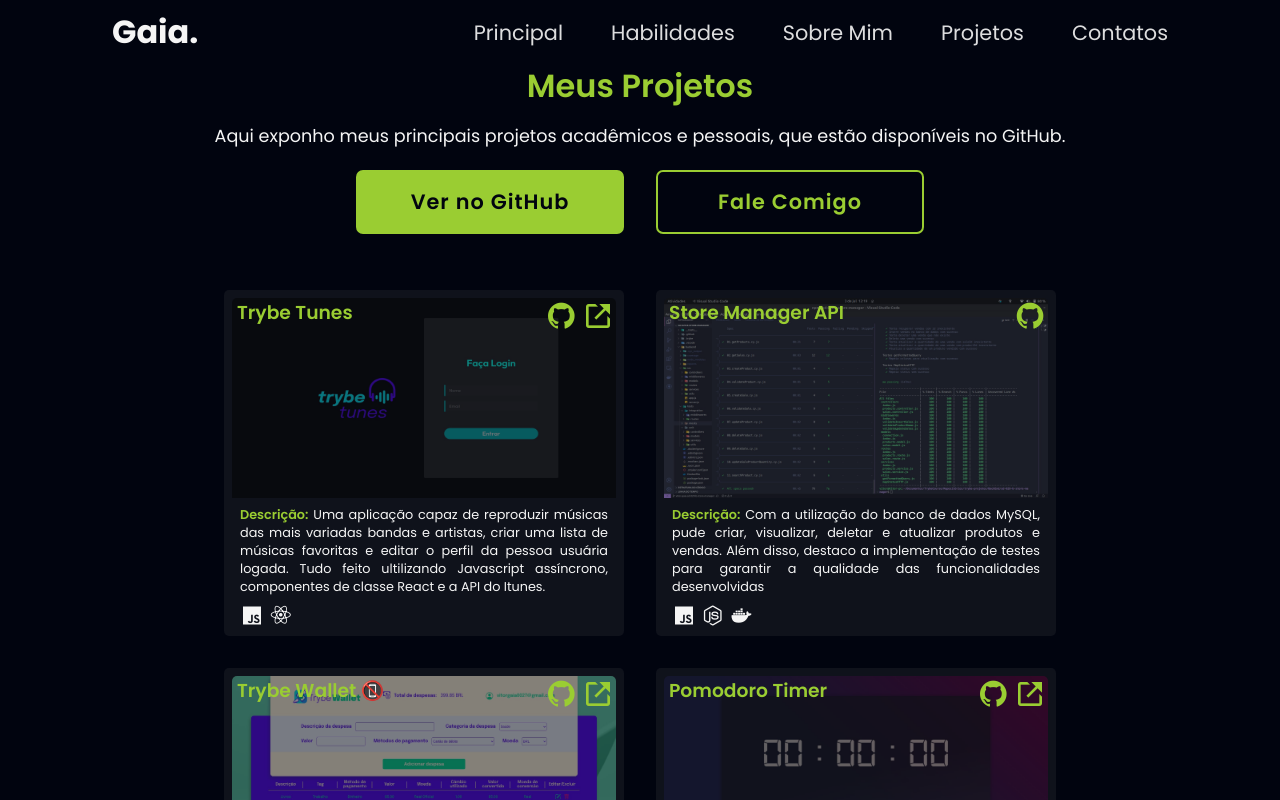
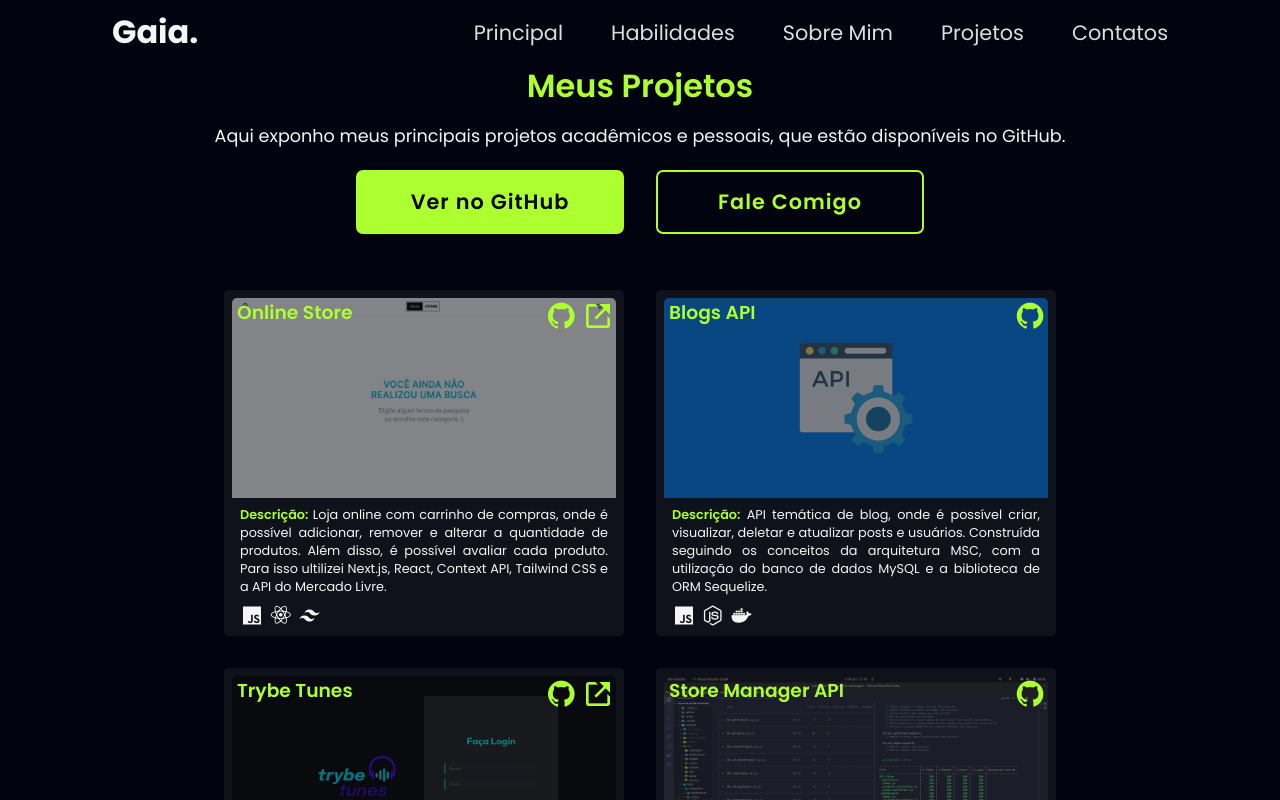
Before and after one commit to vitorGaia/vitorGaia.github.io, a React (Vite) app: page /projects in a window 1280 px wide. Shown: the top 800 px of the page. Built offline with nearby package versions, Linux system fonts and the light colour scheme.

Commit message:
update: adiciona novos projetos.

```diff
--- a/src/Components/ReactIconCloud.jsx
+++ b/src/Components/ReactIconCloud.jsx
@@ -30,8 +30,10 @@
     'express',
     'mocha',
     'chai',
-    'typescript',
-    'nodedotjs'
+    // 'typescript',
+    'nodedotjs',
+    'nextdotjs',
+    'tailwindcss',
   ];
 
   const iconTags = iconSlugs.map((slug) => ({
--- a/src/Styles/Header.css
+++ b/src/Styles/Header.css
@@ -1,5 +1,5 @@
 .header-container {
-  background-color: transparent;
+  backdrop-filter: blur(20px);
   display: flex;
   padding: 0.5rem 1rem;
   height: 54px;
--- a/src/dataProjects.js
+++ b/src/dataProjects.js
@@ -2,15 +2,33 @@
 import pomodoroTimerThumb from './Images/pomodoroTimerThumb.jpg';
 import storeManagerAPIThumb from './Images/storeManagerAPIThumb.jpg';
 import trybeWalletThumb from './Images/trybeWalletThumb.jpg';
+import onlineStoreThumb from './Images/onlineStoreThumb.jpg';
+import blogsAPIThumb from './Images/blogsAPIThumb.jpg';
 
 const dataProjects = [
+  {
+    projectName: 'Online Store',
+    deployLink: 'https://gaia-online-store.vercel.app/',
+    repositoryLink: 'https://github.com/vitorGaia/online-store',
+    thumbNail: onlineStoreThumb,
+    description: 'Loja online com carrinho de compras, onde é possível adicionar, remover e alterar a quantidade de produtos. Além disso, é possível avaliar cada produto. Para isso ultilizei Next.js, React, Context API, Tailwind CSS e a API do Mercado Livre.',
+    usedSkills: ['javascript', 'react', 'tailwind-css'],
+  },
+  {
+    projectName: 'Blogs API',
+    deployLink: 'no deployed',
+    repositoryLink: 'https://github.com/vitorGaia/blogs-API',
+    thumbNail: blogsAPIThumb,
+    description: 'API temática de blog, onde é possível criar, visualizar, deletar e atualizar posts e usuários. Construída seguindo os conceitos da arquitetura MSC, com a utilização do banco de dados MySQL e a biblioteca de ORM Sequelize.',
+    usedSkills: ['javascript', 'nodejs', 'docker'],
+  },
   {
     projectName: 'Trybe Tunes',
     deployLink: 'https://vitorgaia.github.io/project-trybetunes/#/',
     repositoryLink: 'https://github.com/vitorGaia/project-trybetunes',
     thumbNail: trybeTunesThumb,
     description: 'Uma aplicação capaz de reproduzir músicas das mais variadas bandas e artistas, criar uma lista de músicas favoritas e editar o perfil da pessoa usuária logada. Tudo feito ultilizando Javascript assíncrono, componentes de classe React e a API do Itunes.',
-    usedSkills: ['javascript', 'react'],
+    usedSkills: ['javascript', 'react', 'css3'],
   },
   {
     projectName: 'Store Manager API',
@@ -21,12 +39,12 @@
     usedSkills: ['javascript', 'nodejs', 'docker'],
   },
   {
-    projectName: 'Trybe Wallet 📵',
+    projectName: 'Trybe Wallet',
     deployLink: 'https://vitorgaia.github.io/project-trybewallet/#/',
     repositoryLink: 'https://github.com/vitorGaia/project-trybewallet',
     thumbNail: trybeWalletThumb,
     description: 'Aplicação de apenas uma página para controle de gastos, onde é possível adicionar, remover, editar gastos, e converter as diversas moedas além de visualizar o total de gastos. Tudo isso ultilizando React, Redux e Jest para os testes.',
-    usedSkills: ['javascript', 'react', 'redux', 'jest'],
+    usedSkills: ['javascript', 'react', 'redux', 'jest', 'css3'],
   },
   {
     projectName: 'Pomodoro Timer',
@@ -34,7 +52,7 @@
     repositoryLink: 'https://github.com/vitorGaia/pomodoro-timer',
     thumbNail: pomodoroTimerThumb,
     description: 'Fiz este timer para um pequeno desafio da Trybe, onde poderiamos fazer nossos timers que seriam usados durante os intervalos das aulas. Durante o desenvolvimento decidi que usaria o timer também para estudar com o método pomodoro.',
-    usedSkills: ['javascript', 'react'],
+    usedSkills: ['javascript', 'react', 'css3'],
   },
 ];
 
--- a/src/index.css
+++ b/src/index.css
@@ -3,7 +3,7 @@
 :root {
   --base: #01040f;
   --font: whitesmoke;
-  --accent: yellowgreen;
+  --accent: greenyellow;
   --card-color: rgba(128, 128, 128, 0.108);
 }
 
```
Also changed, not shown: src/Images/blogsAPIThumb.jpg (added), src/Images/onlineStoreThumb.jpg (added).
